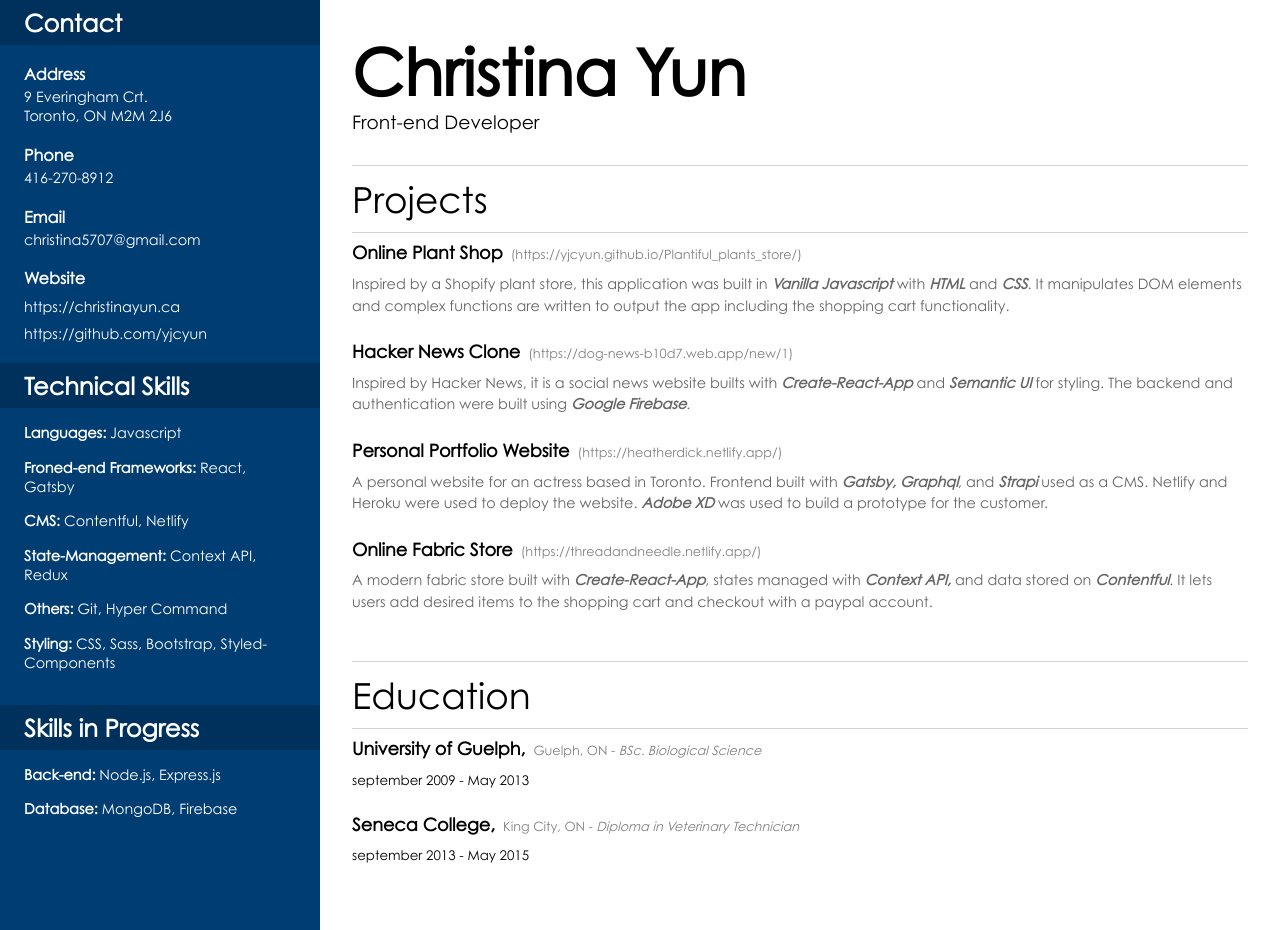
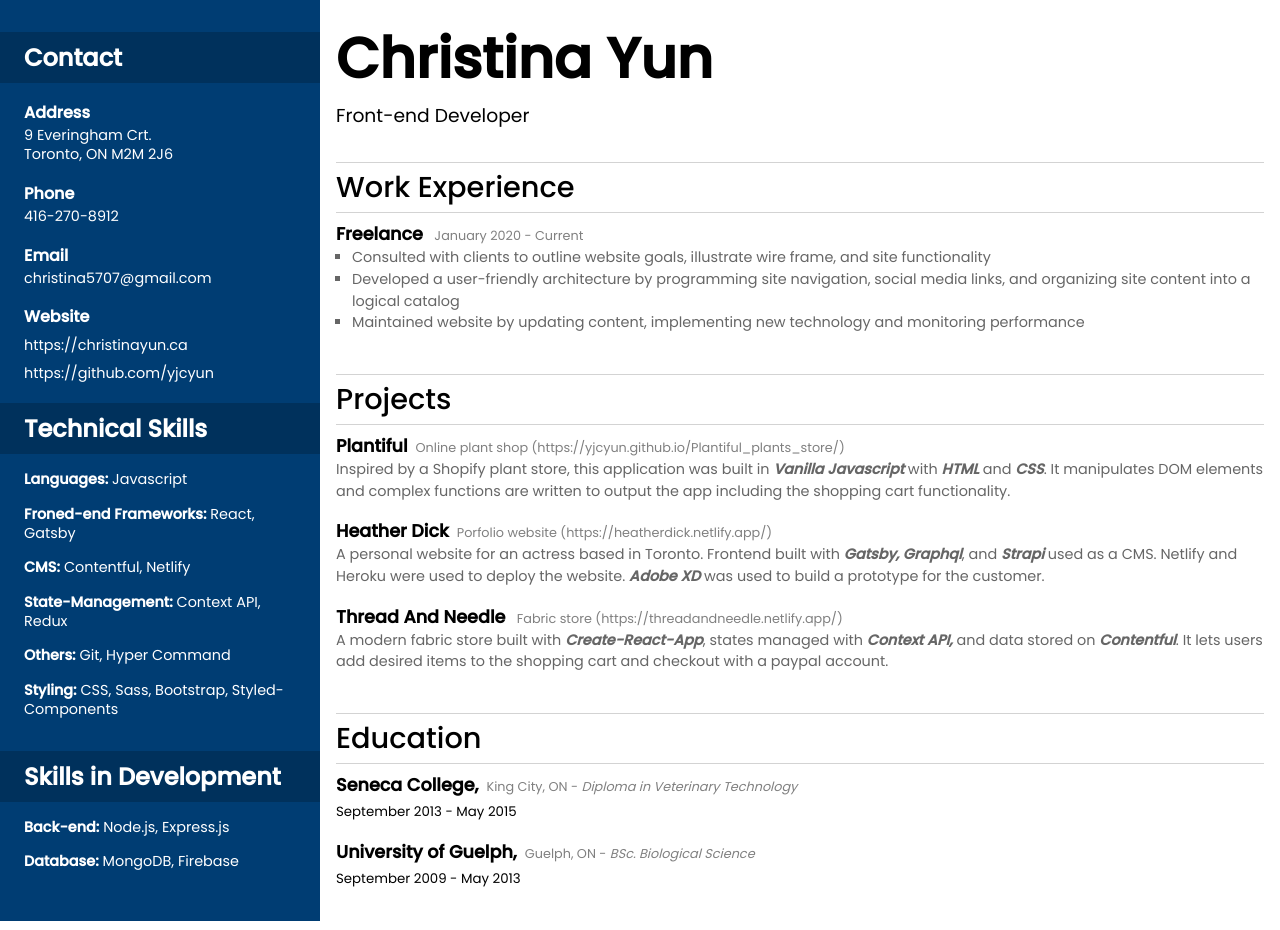
Before and after one commit to yjcyun/christina-yun-v1, a website: page resume.html in a window 1280 px wide. Drawn offline with Linux system fonts and the light colour scheme.

Commit message:
Remove dog news & Add experience section

```diff
--- a/css/resume.css
+++ b/css/resume.css
@@ -1,13 +1,13 @@
-@import url('https://fonts.googleapis.com/css2?family=Montserrat:wght@300;400;500&display=swap');
+@import url('https://fonts.googleapis.com/css2?family=Poppins:wght@300;400;500&display=swap');
 
-@font-face {
+/* @font-face {
   font-family: "CenturyGothic";
   src: url("../fonts/GOTHIC.TTF") format("truetype");
-}
+} */
 * {
   padding: 0;
   margin: 0;
-  font-family: 'CenturyGothic', sans-serif;
+  font-family: 'Poppins', sans-serif;
 }
 
 @page {
@@ -22,13 +22,6 @@ html {
 ul {
   list-style: square;
   margin-left: 1rem;
-}
-
-hr {
-  background-color: rgba(0, 0, 0, 0.13);
-  border-top: rgba(0, 0, 0, 0.13);
-  border-style: none;
-  height: 1px;
 }
 
 .bold-italic {
@@ -47,7 +40,8 @@ hr {
   background: #003d73;
   color: white;
   margin: 0;
-  height: 102%;
+  height: 98.5%;
+  padding-top:2rem;
 }
 
 .subheading {
@@ -75,11 +69,12 @@ hr {
 }
 /* Content Right */
 .content-left {
-  padding: 2rem;
+  padding: 1rem;
+  padding-bottom: 0;
 }
 
 .name h1 {
-  font-size: 4rem;
+  font-size: 3.5rem;
 }
 .name h3 {
   font-weight: normal;
@@ -92,20 +87,18 @@ hr {
 .heading {
   border-top: 1px solid lightgray;
   border-bottom: 1px solid lightgray;
-  padding: 0.7rem 0;
-  font-size: 1.5rem;
+  padding: 0.2rem 0;
+  font-size: 1.2rem;
 }
 .heading h2{
   font-weight: 500;
 }
 
 .job-container {
-  padding: 0.5rem 0 1rem;
+  padding: 0.5rem 0 ;
 }
 
-.job-title {
-  margin-bottom: 0.6rem;
-}
+
 .job-title h3 {
   display: inline;
   font-size: 1.1rem;
@@ -117,7 +110,7 @@ hr {
   margin-left: 0.5rem;
 }
 
-.job-des p {
+.job-des p, .job-des li {
   font-size: 0.9rem;
   line-height:1.5;
   color: #666;
--- a/resume.html
+++ b/resume.html
@@ -57,7 +57,7 @@
 
       <!-- skills in progress -->
       <div class="subheading">
-        <h2>Skills in Progress</h2>
+        <h2>Skills in Development</h2>
       </div>
       <div class="sidebar-content">
         <div class="content-detail">
@@ -74,7 +74,29 @@
         <h1>Christina Yun</h1>
         <h3>Front-end Developer</h3>
       </div>
+
       <!-- work experience -->
+      <div class="experience">
+        <div class="heading">
+          <h2>Work Experience</h2>
+        </div>
+
+        <div class="job-container">
+          <div class="job-title">
+            <h3>Freelance</h3><span> January 2020 - Current</span>
+          </div>
+          <div class="job-des">
+            <ul>
+              <li>Consulted with clients to outline website goals, illustrate wire frame, and site functionality</li>
+              <li>Developed a user-friendly architecture by programming site navigation, social media links, and organizing site content into a logical catalog</li>
+              <li>Maintained website by updating content, implementing new technology and monitoring performance</li>
+            </ul>
+          </div>
+        </div>
+      </div>
+      <!-- end of work experience -->
+
+      <!-- projects -->
       <div class="experience">
         <div class="heading">
           <h2>Projects</h2>
@@ -82,7 +104,7 @@
 
         <div class="job-container">
           <div class="job-title">
-            <h3>Online Plant Shop</h3><span>(https://yjcyun.github.io/Plantiful_plants_store/)</span>
+            <h3>Plantiful</h3><span>Online plant shop (https://yjcyun.github.io/Plantiful_plants_store/)</span>
           </div>
           <div class="job-des">
             <p>Inspired by a Shopify plant store, this application was built in <span class="bold-italic">Vanilla
@@ -93,9 +115,9 @@
           </div>
         </div>
 
-        <div class="job-container">
+        <!-- <div class="job-container">
           <div class="job-title">
-            <h3>Hacker News Clone</h3><span>(https://dog-news-b10d7.web.app/new/1)</span>
+            <h3>Dog News</h3><span>Hacker News clone (https://dog-news-b10d7.web.app/new/1)</span>
           </div>
           <div class="job-des">
             <p>Inspired by Hacker News, it is a social news website builts with <span
@@ -103,11 +125,11 @@
               styling. The backend and authentication were built using <span class="bold-italic">Google Firebase</span>.
             </p>
           </div>
-        </div>
+        </div> -->
 
         <div class="job-container">
           <div class="job-title">
-            <h3>Personal Portfolio Website</h3><span>(https://heatherdick.netlify.app/)</span>
+            <h3>Heather Dick</h3><span>Porfolio website (https://heatherdick.netlify.app/)</span>
           </div>
           <div class="job-des">
             <p>A personal website for an actress based in Toronto. Frontend built with <span class="bold-italic">Gatsby,
@@ -118,7 +140,7 @@
         </div>
         <div class="job-container">
           <div class="job-title">
-            <h3>Online Fabric Store</h3><span>(https://threadandneedle.netlify.app/)</span>
+            <h3>Thread And Needle</h3><span> Fabric store (https://threadandneedle.netlify.app/)</span>
           </div>
           <div class="job-des">
             <p>A modern fabric store built with <span class="bold-italic">Create-React-App</span>, states managed with
@@ -129,7 +151,7 @@
           </div>
         </div>
       </div>
-      <!-- end of work experience -->
+      <!-- end of projects -->
       <!-- Education -->
       <div class="experience">
         <div class="heading">
@@ -138,15 +160,15 @@
 
         <div class="job-container">
           <div class="job-title">
-            <h3>University of Guelph,</h3><span>Guelph, ON - <em>BSc. Biological Science</em></span>
+            <h3>Seneca College,</h3><span>King City, ON - <em>Diploma in Veterinary Technology</em></span>
           </div>
-          <small>september 2009 - May 2013</small>
+          <small>September 2013 - May 2015</small>
         </div>
         <div class="job-container">
           <div class="job-title">
-            <h3>Seneca College,</h3><span>King City, ON - <em>Diploma in Veterinary Technician</em></span>
+            <h3>University of Guelph,</h3><span>Guelph, ON - <em>BSc. Biological Science</em></span>
           </div>
-          <small>september 2013 - May 2015</small>
+          <small>September 2009 - May 2013</small>
         </div>
         <!-- end of Education -->
       </div>
```
